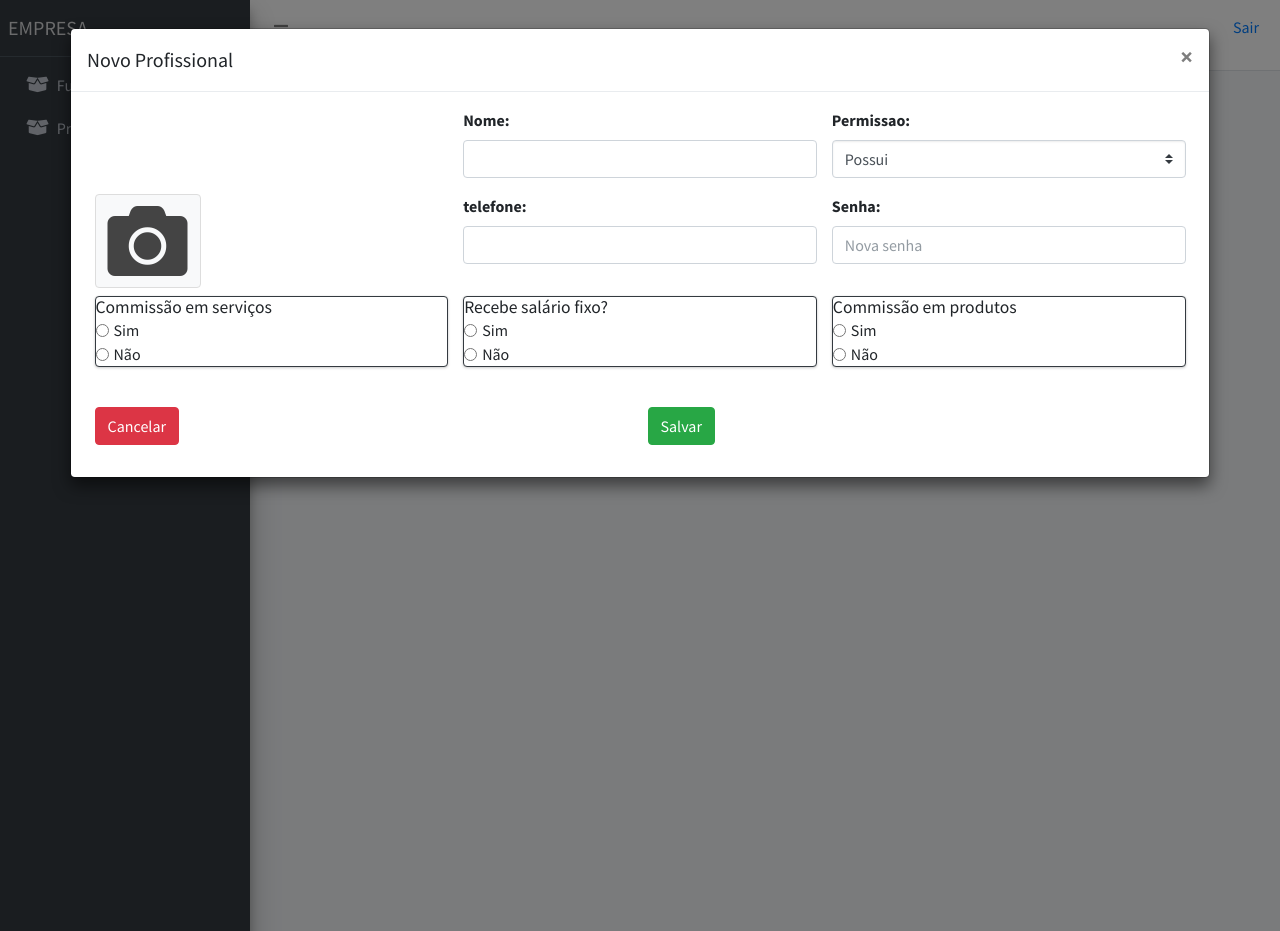
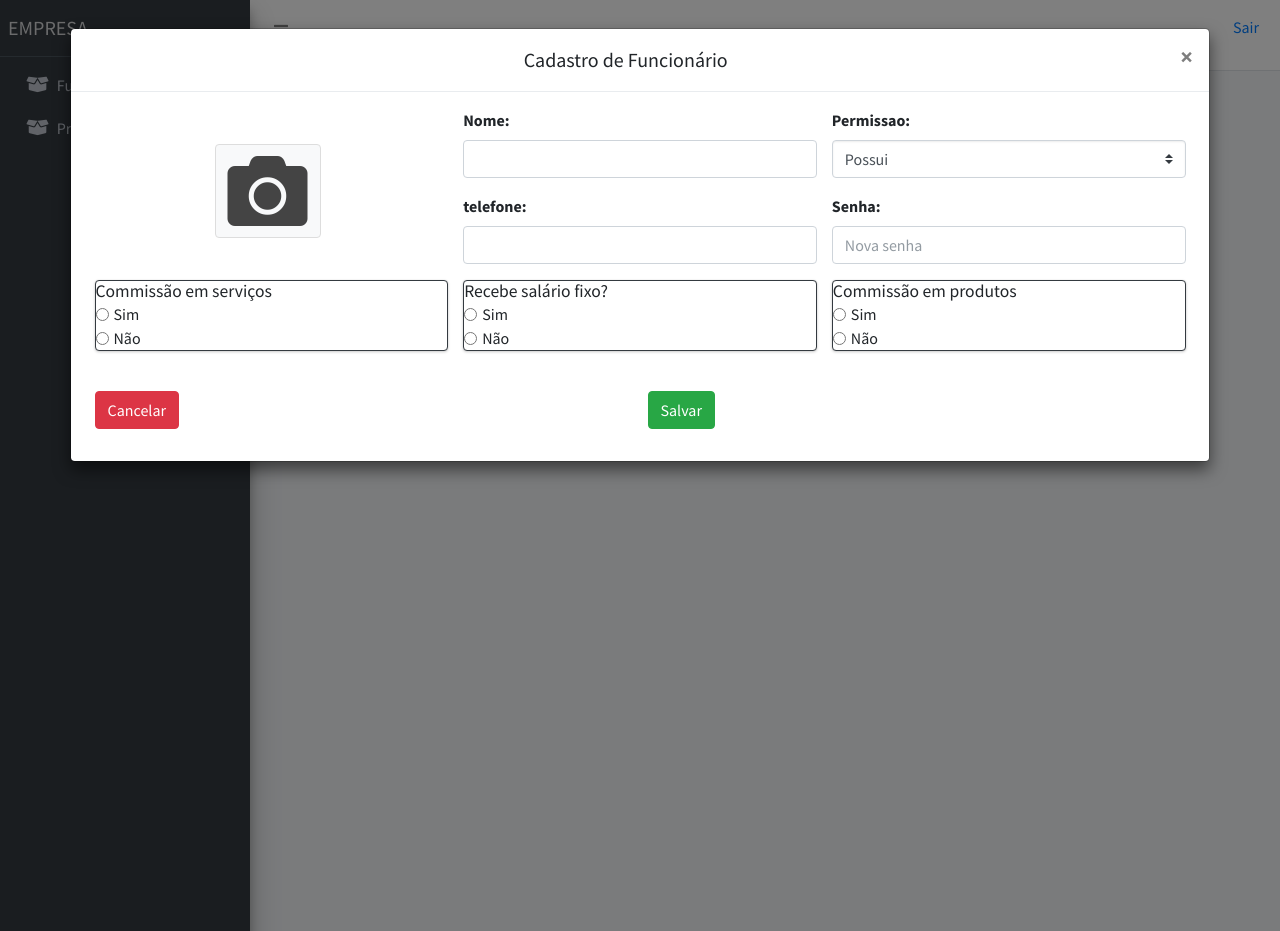
Before and after one commit to BavarescoRicardo/phpTesteAgendaServ, a PHP site: page /public/pages/funcionario/funcionario.php in a window 1280 px wide, after a click on "Adicionar Profissional". Run offline with PHP 8.4, Linux system fonts and the light colour scheme; data that the repository does not hold is empty; some libraries are stand-ins or nearby versions.

Commit message:
estilo cadastro funcionario

```diff
--- a/public/pages/funcionario/cadastro.php
+++ b/public/pages/funcionario/cadastro.php
@@ -3,7 +3,7 @@
   <div class="modal-dialog modal-xl" role="document">
     <div class="modal-content">
       <div class="modal-header">
-        <h5 class="modal-title" id="cadastroModalLabel">Novo Profissional</h5>
+        <h5 class="modal-title  w-100 text-center" id="cadastroModalLabel">Cadastro de Funcionário</h5>
         <button type="button" class="close" data-dismiss="modal" aria-label="Close">
           <span aria-hidden="true">&times;</span>
         </button>
@@ -34,9 +34,9 @@
 
           <div class="row">
             <div class="col">
-              <label class="btn btn-default">
+              <label class="btn btn-default" style="margin-top: -50px; margin-left: 120px">
                   <input type="file" id="myfile" name='myfile' hidden>
-                  <i class="fa fa-camera fa-5x" aria-hidden="true"></i>
+                  <i class="fa fa-camera fa-5x"  aria-hidden="true"></i>
               </label>
 
 
```
